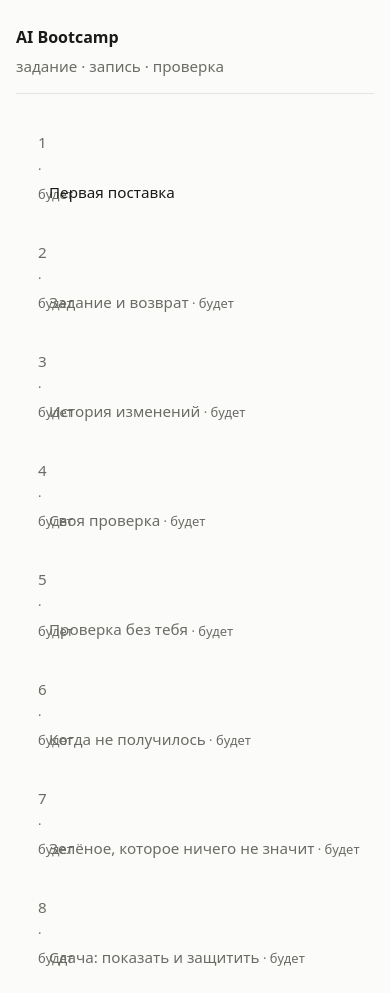
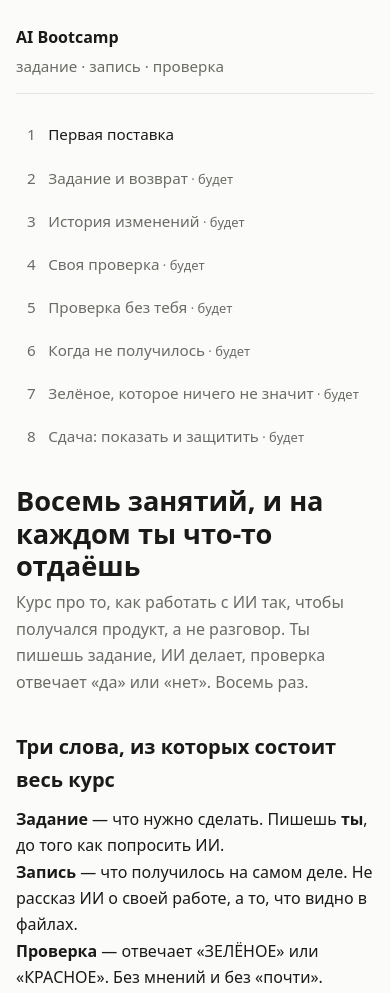
Before and after one commit to y-kolyada/b1bootcamp26-site, a plain HTML site: page index.html in a window 390 px wide. Shown: the top 993 px of the page. Drawn offline with Linux system fonts and the light colour scheme.

Commit message:
fix(b1bootcamp26/step-3): the menu's own selector was eating the step number
- The trainer opened the page and returned it: words overlapping inside one menu item.
- Cause: `nav.sessions span` matched `<span class="num">` inside a link, so the number became a block and gained « · будет».
- Rules are now bound to direct children of `li`, which a number inside a link cannot match.
- Unwritten sessions carry the class `later` instead of being told apart by element type.
- The check counts that class: links plus «будет» must be exactly eight on each page.
- `zapis-1.md` records the return, its cause, the fix, and what the check still cannot see.
- Nine green rows missed what one person saw in a minute on a phone; that is session seven's lesson, now documented.

```diff
--- a/index.html
+++ b/index.html
@@ -19,13 +19,13 @@
   <nav class="sessions" aria-label="Занятия">
     <ol>
       <li><a href="01.html"><span class="num">1</span>Первая поставка</a></li>
-      <li><span><span class="num">2</span>Задание и возврат</span></li>
-      <li><span><span class="num">3</span>История изменений</span></li>
-      <li><span><span class="num">4</span>Своя проверка</span></li>
-      <li><span><span class="num">5</span>Проверка без тебя</span></li>
-      <li><span><span class="num">6</span>Когда не получилось</span></li>
-      <li><span><span class="num">7</span>Зелёное, которое ничего не значит</span></li>
-      <li><span><span class="num">8</span>Сдача: показать и защитить</span></li>
+      <li><span class="later"><span class="num">2</span>Задание и возврат</span></li>
+      <li><span class="later"><span class="num">3</span>История изменений</span></li>
+      <li><span class="later"><span class="num">4</span>Своя проверка</span></li>
+      <li><span class="later"><span class="num">5</span>Проверка без тебя</span></li>
+      <li><span class="later"><span class="num">6</span>Когда не получилось</span></li>
+      <li><span class="later"><span class="num">7</span>Зелёное, которое ничего не значит</span></li>
+      <li><span class="later"><span class="num">8</span>Сдача: показать и защитить</span></li>
     </ol>
   </nav>
 
--- a/style.css
+++ b/style.css
@@ -31,16 +31,23 @@ header.top .three { color: var(--dim); font-size: .95rem; margin-top: 4px; }
 nav.sessions { margin: 0 0 28px; padding: 0; }
 nav.sessions ol { list-style: none; margin: 0; padding: 0; }
 nav.sessions li { margin: 0 0 2px; }
-nav.sessions a, nav.sessions span {
+/* ПРЯМЫЕ ДЕТИ li, И ЭТО ИСПРАВЛЕНИЕ, А НЕ СТИЛЬ. Было написано
+   `nav.sessions span`, и этот селектор ловил ещё и <span class="num"> с
+   номером ВНУТРИ ссылки: номер становился блоком со своими отступами, и к
+   нему приклеивалось " · будет". Слова наезжали друг на друга. Нашёл тренер
+   глазами на телефоне за минуту - проверка из девяти строк этого не видит.
+   Чтобы не повторилось, ненаписанные занятия помечены классом .later, а не
+   типом элемента, и проверка считает их. */
+nav.sessions li > a, nav.sessions li > .later {
   display: block; padding: 7px 10px; border-radius: 7px; text-decoration: none;
   font-size: .95rem; border: 1px solid transparent;
 }
-nav.sessions a { color: var(--fg); }
-nav.sessions a:hover { background: var(--code); }
-nav.sessions a[aria-current="page"] { border-color: var(--line); background: var(--code); font-weight: 600; }
-nav.sessions span { color: var(--dim); }
-nav.sessions span::after { content: " · будет"; font-size: .85em; }
-nav.sessions .num { display: inline-block; width: 1.4em; color: var(--dim); }
+nav.sessions li > a { color: var(--fg); }
+nav.sessions li > a:hover { background: var(--code); }
+nav.sessions li > a[aria-current="page"] { border-color: var(--line); background: var(--code); font-weight: 600; }
+nav.sessions li > .later { color: var(--dim); }
+nav.sessions li > .later::after { content: " · будет"; font-size: .85em; }
+nav.sessions .num { display: inline-block; width: 1.4em; color: var(--dim); flex: none; }
 
 @media (min-width: 56rem) {
   .cols { display: grid; grid-template-columns: 15rem 1fr; gap: 36px; align-items: start; }
```
Also changed, not shown: 01.html (+7 -7 lines), zapis-1.md (+25 -2 lines), 1 other file.
